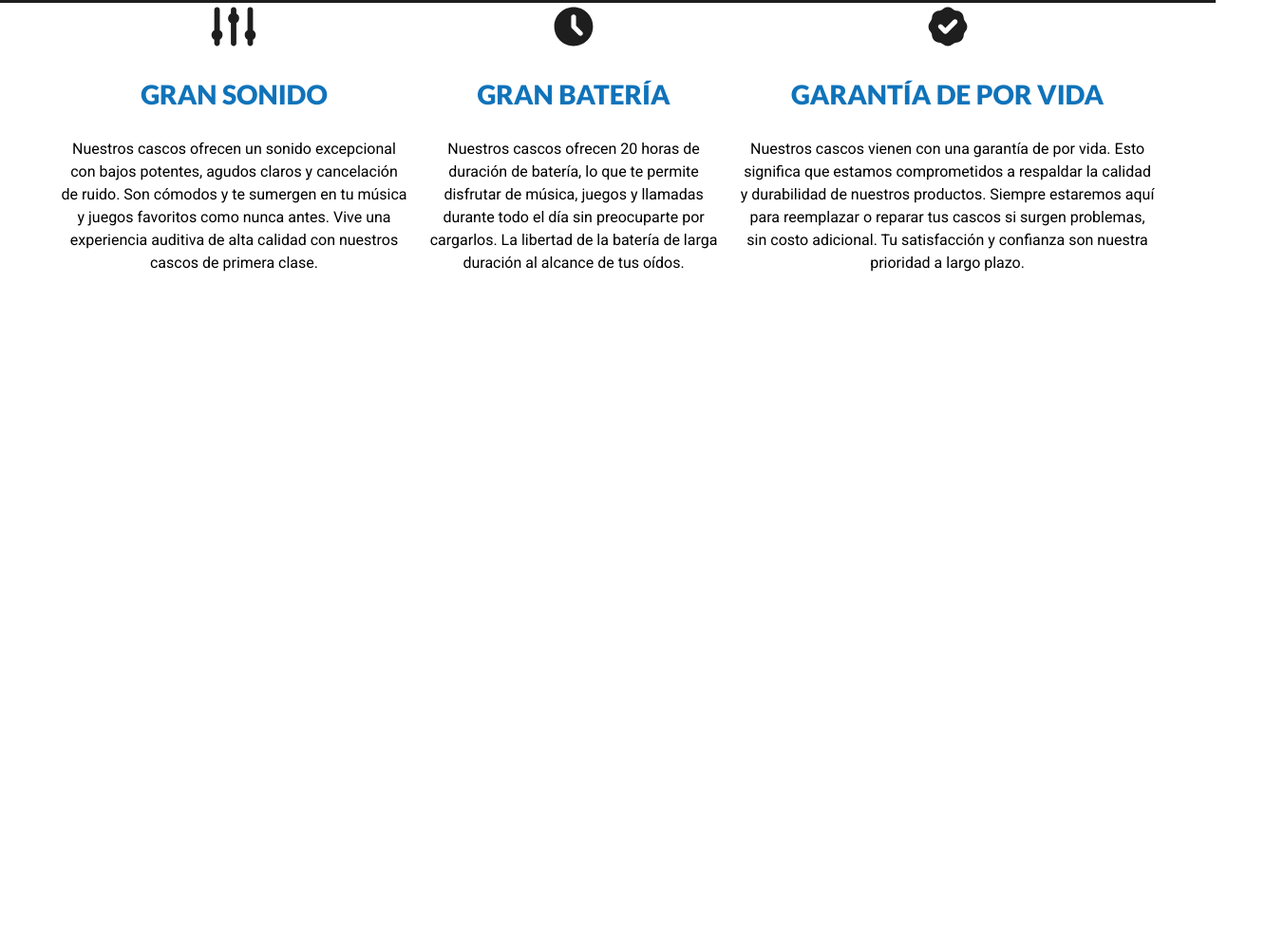
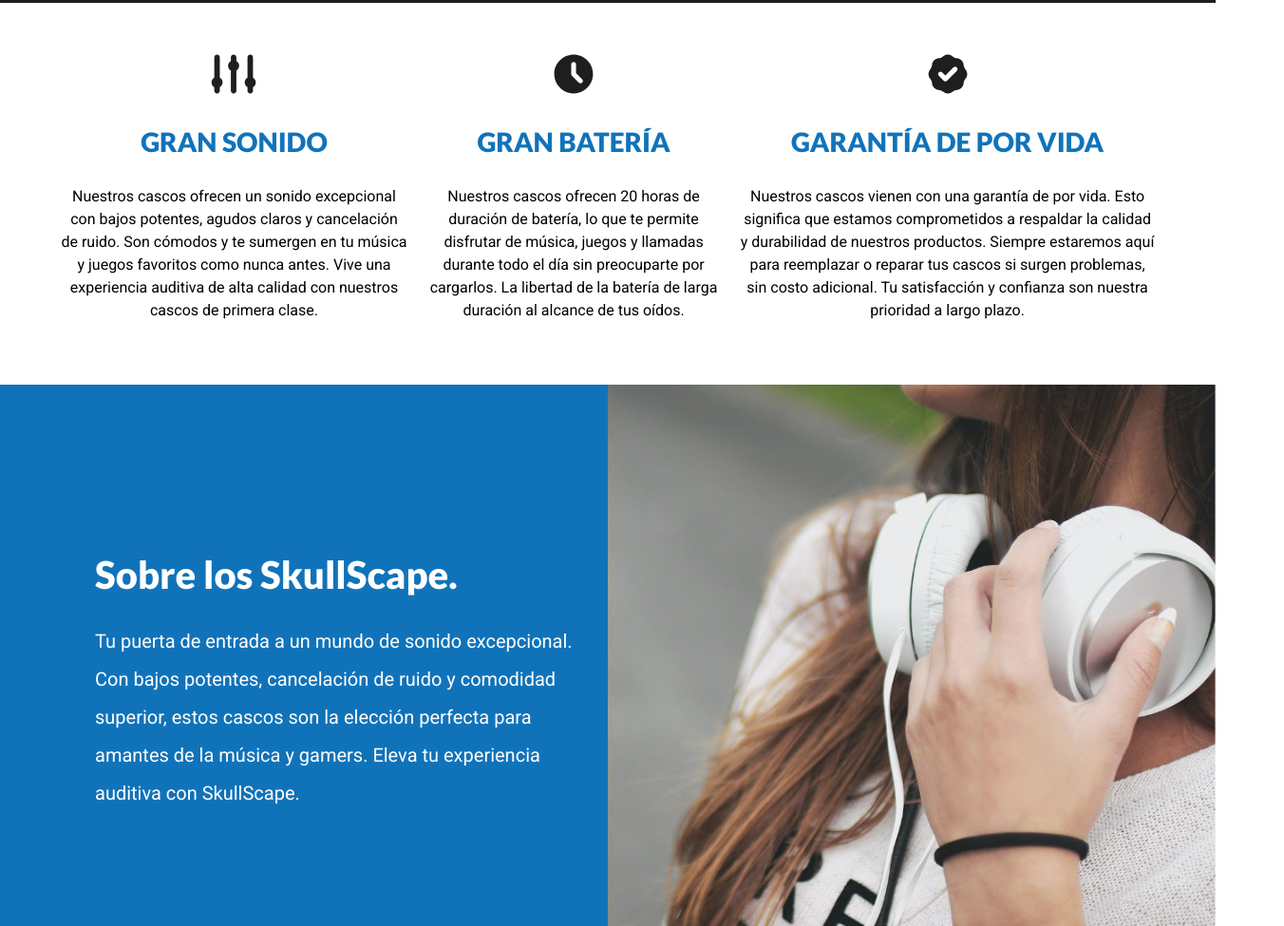
Before and after one commit to nelmarcoss/SkullScape., a plain HTML site: page index.html in a window 1280 px wide. Shown: the part 682-1657 px from the top of the page at 95% size, 1352 px wide, since content can reach past the window. Before the commit the page ends 987 px from the top, so only its background shows below. Drawn offline with Linux system fonts and the light colour scheme.

Commit message:
sobre SkullScape

```diff
--- a/css/estilos.css
+++ b/css/estilos.css
@@ -126,7 +126,9 @@ img {
 
 
 /** Iconos **/
-
+.iconos {
+    padding: var(--separacion) 0;
+}
 @media (min-width: 768px) {
     .iconos {
         display: flex;
@@ -136,6 +138,17 @@ img {
 
 .icono {
     text-align: center;
+    margin-bottom: calc( var(--separacion) / 2);
+}
+
+.icono:last-of-type {
+    margin:0;
+}
+
+@media (min-width: 768px) {
+    .icono {
+        margin:0;
+    }
 }
 
 .icono img {
@@ -148,3 +161,67 @@ color: var(--primario);
 text-transform: uppercase;
 margin-top: calc( var(--separacion) / 2) ;
 }
+
+/** Sobre SkullScape. **/
+.sobre-skull {
+    background-image: linear-gradient( to bottom, transparent 50%, var(--primario) 0%), url(../img/imagen-mujer.jpg);
+    background-position: right;
+    background-repeat: repeat, no-repeat;
+    background-size: 100%, 110rem;
+}
+
+@media (min-width: 768px) {
+    .sobre-skull {
+        background-image: linear-gradient( to left, transparent 50%, var(--primario) 0%), url(../img/imagen-mujer.jpg);
+        background-repeat: repeat, no-repeat;
+    }
+}
+
+@media (min-width: 1600px) {
+    .sobre-skull {
+        background-size: 100%, 210rem;
+    }
+}
+
+.sobre-skull-grid {
+    display: grid;
+    grid-template-rows: repeat(2, 40rem);
+    row-gap: var(--separacion);
+}
+
+@media (min-width: 768px) {
+    .sobre-skull-grid {
+        grid-template-rows: unset;
+        row-gap: unset;
+        grid-template-columns: repeat(2, 1fr);
+        column-gap: 4rem;
+        padding: calc( var(--separacion) * 2);
+    }
+}
+
+.texto-sobre-skull {
+    grid-row: 2/3;
+    color: var(--blanco);
+    display: flex;
+    flex-direction: column;
+    justify-content: space-around;
+    padding-bottom: var(--separacion);
+}
+
+@media (min-width: 768px) {
+    .texto-sobre-skull {
+        padding-bottom: 0;
+        margin-right: 5rem;
+    }
+}
+
+.texto-sobre-skull h2 {
+    font-size: 4rem;
+    margin: 0;
+    margin-top: 7rem;
+}
+
+.texto-sobre-skull p {
+    font-size: 2rem;
+    line-height: 2;
+}
--- a/index.html
+++ b/index.html
@@ -71,5 +71,14 @@
         </div>
     </section>
 
+    <section class="sobre-skull">
+        <div class="contenedor sobre-skull-grid">
+            <div class="texto-sobre-skull">
+                <h2>Sobre los <span>SkullScape.</span></h2>
+                <p>Tu puerta de entrada a un mundo de sonido excepcional. Con bajos potentes, cancelación de ruido y comodidad superior, estos cascos son la elección perfecta para amantes de la música y gamers. Eleva tu experiencia auditiva con SkullScape.</p>
+            </div>
+        </div>
+    </section>
+
 </body>
 </html>
```
